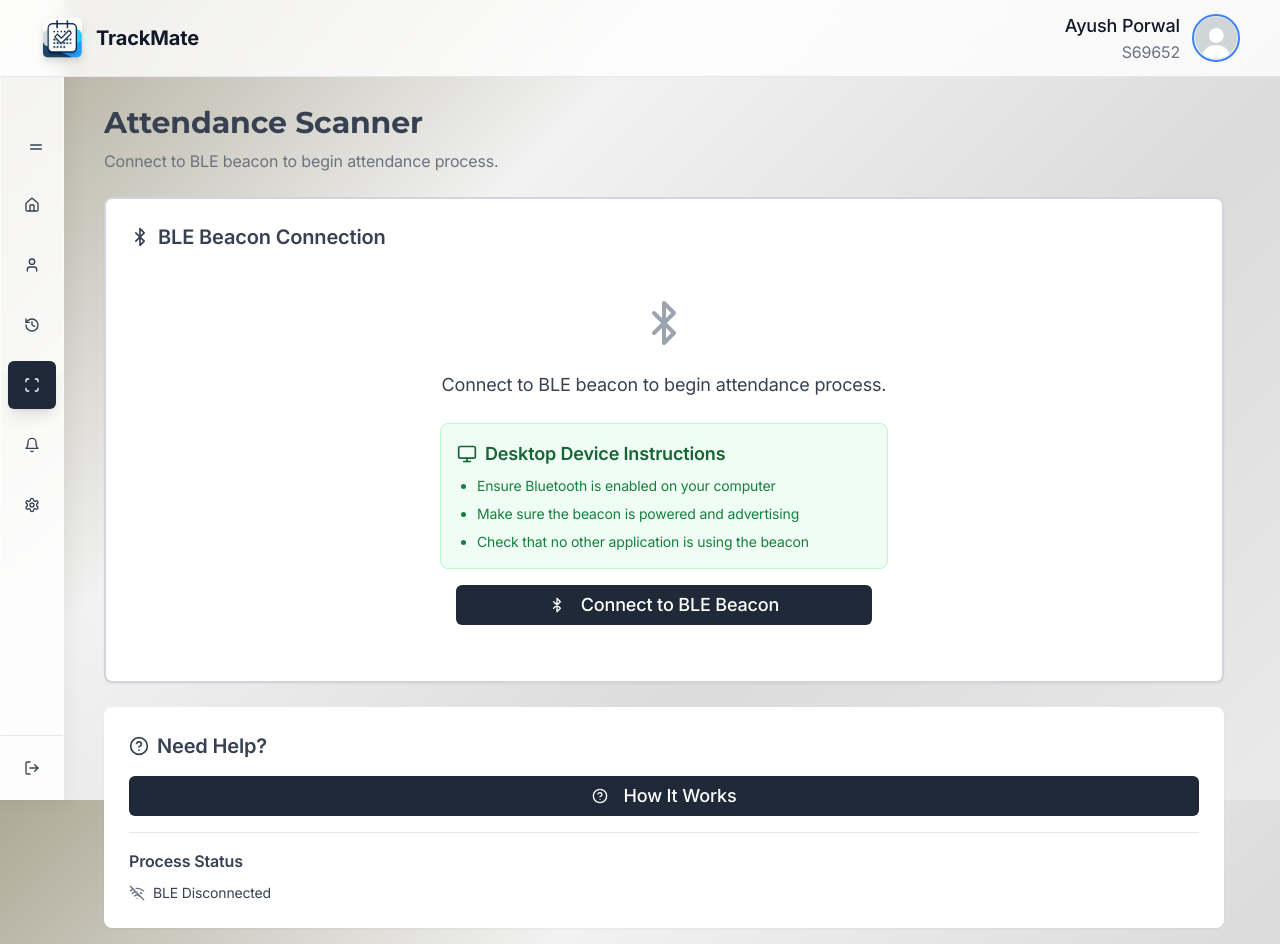
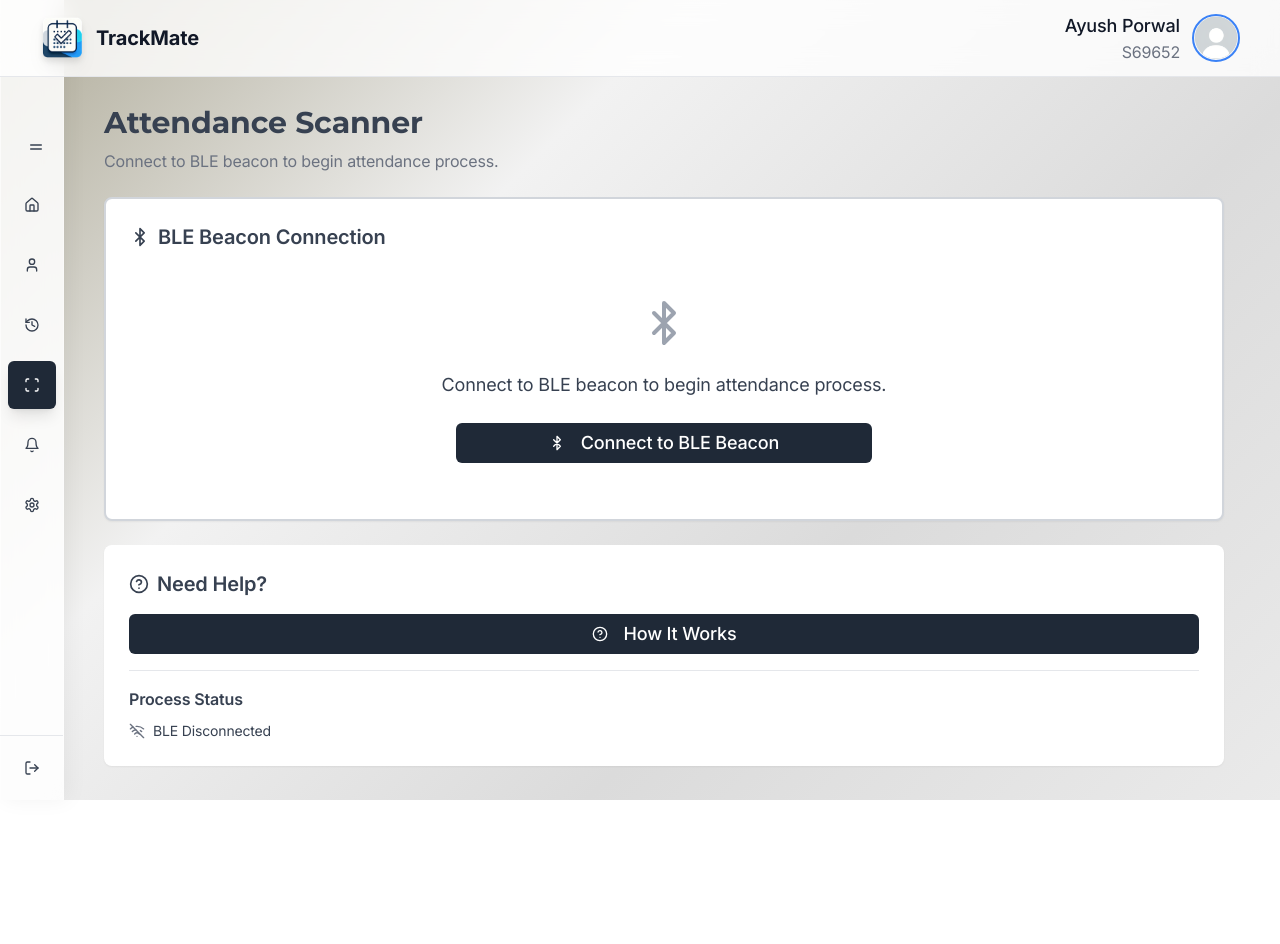
Before and after one commit to ayushporwal01/Student-Dashboard, a React (Vite) app: page /scanner in a window 1280 px wide. After the commit the page ends 800 px from the top, so only its background shows below. Built offline with nearby package versions, Linux system fonts and the light colour scheme.

Commit message:
Initial Commit

```diff
--- a/src/components/pages/scanner-page.jsx
+++ b/src/components/pages/scanner-page.jsx
@@ -12,9 +12,7 @@ import {
   Link,
   HelpCircle,
   Loader2,
-  X,
-  Smartphone,
-  Monitor
+  X
 } from "lucide-react";
 import { useAttendance } from "@/contexts/attendance-context";
 import { toast } from "sonner";
@@ -393,9 +391,6 @@ export function ScannerPage({ userData, onShowHowItWorks, onShowQRScanner }) {
     }
   };
 
-  // Check if user is on mobile device
-  const isMobileDevice = /Mobi|Android/i.test(navigator.userAgent);
-
   return (
     <div className="pt-4 sm:pt-6 space-y-6 w-full route-page max-w-6xl mx-auto">
       <div className="flex flex-col sm:flex-row sm:items-center justify-between gap-2 sm:gap-4">
@@ -430,37 +425,6 @@ export function ScannerPage({ userData, onShowHowItWorks, onShowQRScanner }) {
               <p className="text-center text-base sm:text-lg mb-4 sm:mb-6 px-4">
                 {console.log("Rendering message:", message) || message}
               </p>
-
-              {/* Mobile-specific instructions */}
-              {isMobileDevice && (
-                <div className="w-full max-w-md bg-blue-50 dark:bg-blue-900/20 rounded-lg p-4 mb-4 border border-blue-200 dark:border-blue-800">
-                  <h3 className="font-semibold text-lg mb-2 text-blue-800 dark:text-blue-200 flex items-center gap-2">
-                    <Smartphone className="h-5 w-5" />
-                    Mobile Device Instructions
-                  </h3>
-                  <ul className="text-sm text-blue-700 dark:text-blue-300 space-y-2 list-disc pl-5">
-                    <li>Make sure you're using Chrome browser on Android</li>
-                    <li>Ensure location services are enabled</li>
-                    <li>Keep the app in foreground during scanning</li>
-                    <li>Try moving closer to the beacon</li>
-                  </ul>
-                </div>
-              )}
-
-              {/* Desktop-specific instructions */}
-              {!isMobileDevice && (
-                <div className="w-full max-w-md bg-green-50 dark:bg-green-900/20 rounded-lg p-4 mb-4 border border-green-200 dark:border-green-800">
-                  <h3 className="font-semibold text-lg mb-2 text-green-800 dark:text-green-200 flex items-center gap-2">
-                    <Monitor className="h-5 w-5" />
-                    Desktop Device Instructions
-                  </h3>
-                  <ul className="text-sm text-green-700 dark:text-green-300 space-y-2 list-disc pl-5">
-                    <li>Ensure Bluetooth is enabled on your computer</li>
-                    <li>Make sure the beacon is powered and advertising</li>
-                    <li>Check that no other application is using the beacon</li>
-                  </ul>
-                </div>
-              )}
 
               {/* Detailed troubleshooting for connection failures */}
               {scanStatus === "error" && retryCount >= 2 && (
```
